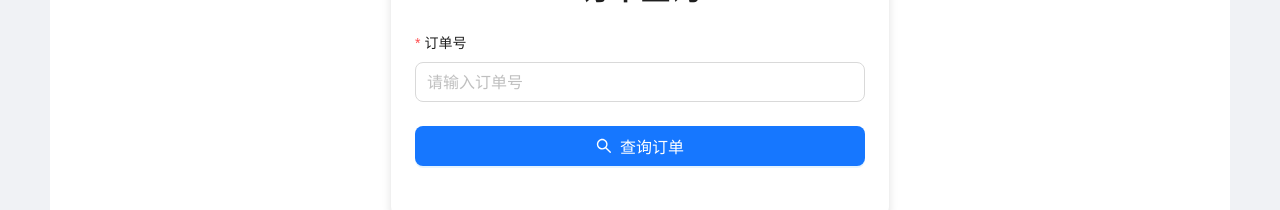
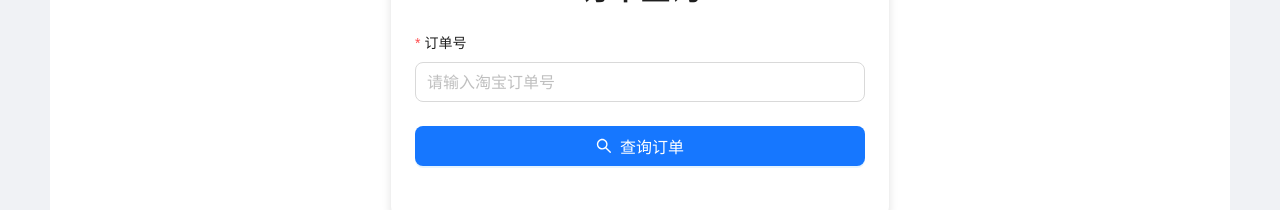
Before and after one commit to vencenty/photo-uploader, a Vue app: page / in a window 1280 px wide. Shown: the part 234-444 px from the top of the page. Built offline with nearby package versions, Linux system fonts and the light colour scheme.

Commit message:
兼容代码

```diff
--- a/src/components/VirtualPhotoGrid.jsx
+++ b/src/components/VirtualPhotoGrid.jsx
@@ -127,7 +127,7 @@ const PhotoItem = React.memo(({
                   padding: '0 4px',
                   margin: 0
                 }}>
-                  <ScissorOutlined style={{ fontSize: '8px' }} /> 调整
+                  <ScissorOutlined style={{ fontSize: '8px' }} /> 裁剪
                 </Tag>
               )}
             </div>
@@ -209,7 +209,7 @@ const PhotoItem = React.memo(({
                 transition: 'all 0.2s ease' // 添加过渡效果
               }}
             >
-              裁剪
+              调整
             </Button>
 
             <Button
--- a/src/pages/OrderQueryPage.jsx
+++ b/src/pages/OrderQueryPage.jsx
@@ -91,7 +91,7 @@ function OrderQueryPage() {
             rules={[{ required: true, message: '请输入订单号' }]}
           >
             <Input
-              placeholder="请输入订单号"
+              placeholder="请输入淘宝订单号"
               size={isMobile ? 'middle' : 'large'}
               allowClear
             />
```
